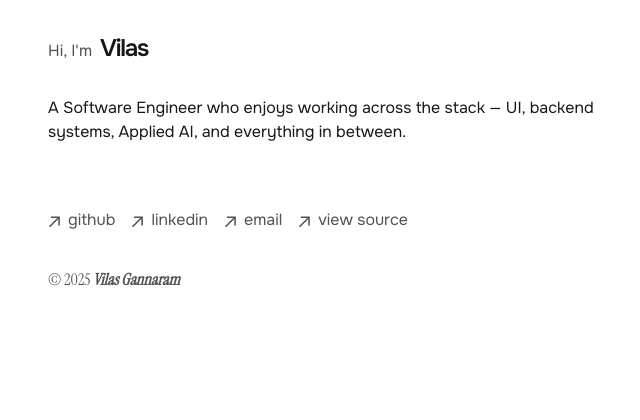
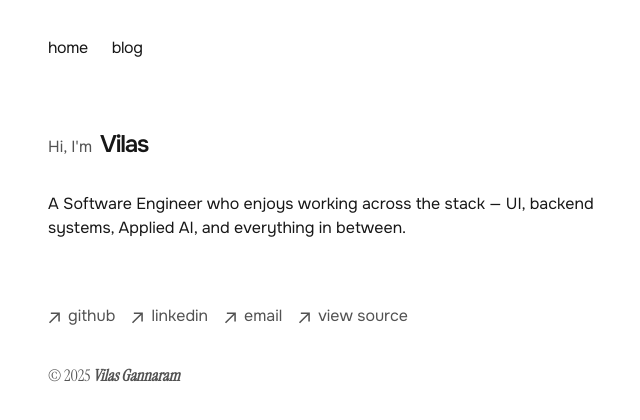
Before and after one commit to vilas-gannaram/vilas-gannaram.github.io, a Next.js app: page / in a window 1280 px wide. Shown: the top 420 px of the page, without its empty margins (304-944 px from the left). Built offline with nearby package versions, Linux system fonts and the light colour scheme.

Commit message:
feat: add Header component and integrate it into the layout

```diff
--- /dev/null
+++ b/app/components/header.tsx
@@ -0,0 +1,37 @@
+import Link from 'next/link';
+
+const navItems = {
+	'/': {
+		name: 'home',
+	},
+	'/blog': {
+		name: 'blog',
+	},
+};
+
+export default function Header() {
+	return (
+		<aside className='mb-16 tracking-tight'>
+			<div className='lg:sticky lg:top-20'>
+				<nav
+					className='flex flex-row items-start relative px-0 pb-0 fade md:overflow-auto scroll-pr-6 md:relative'
+					id='nav'
+				>
+					<div className='flex flex-row space-x-4 lg:space-x-6'>
+						{Object.entries(navItems).map(([path, { name }]) => {
+							return (
+								<Link
+									key={path}
+									href={path}
+									className='transition-all hover:text-neutral-800 dark:hover:text-neutral-200 flex align-middle relative py-1'
+								>
+									{name}
+								</Link>
+							);
+						})}
+					</div>
+				</nav>
+			</div>
+		</aside>
+	);
+}
--- a/app/layout.tsx
+++ b/app/layout.tsx
@@ -1,6 +1,7 @@
 import { Onest, Geist_Mono, Instrument_Serif } from 'next/font/google';
 import type { Metadata } from 'next';
 
+import Header from './components/header';
 import Footer from './components/footer';
 import './globals.css';
 
@@ -53,14 +54,13 @@
 		>
 			<body className='antialiased max-w-xl mx-4 mt-8 lg:mx-auto'>
 				<main className='flex-auto min-w-0 mt-6 flex flex-col px-2 md:px-0'>
-					{/* <Navbar /> */}
+					<Header />
 					{children}
 					<Footer />
 					{/* <Analytics /> */}
 					{/* <SpeedInsights /> */}
 				</main>
 			</body>
-			{/* <body className='min-h-full flex flex-col'>{children}</body> */}
 		</html>
 	);
 }
```
